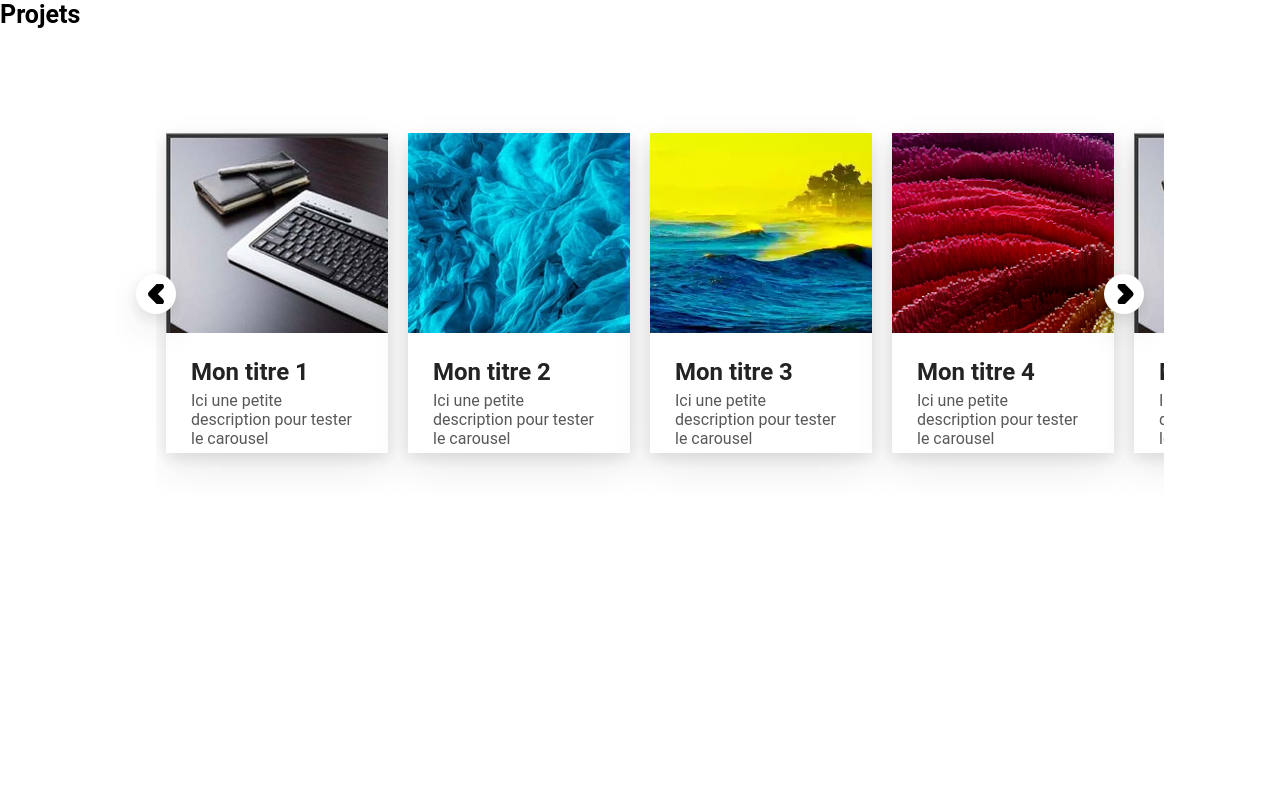
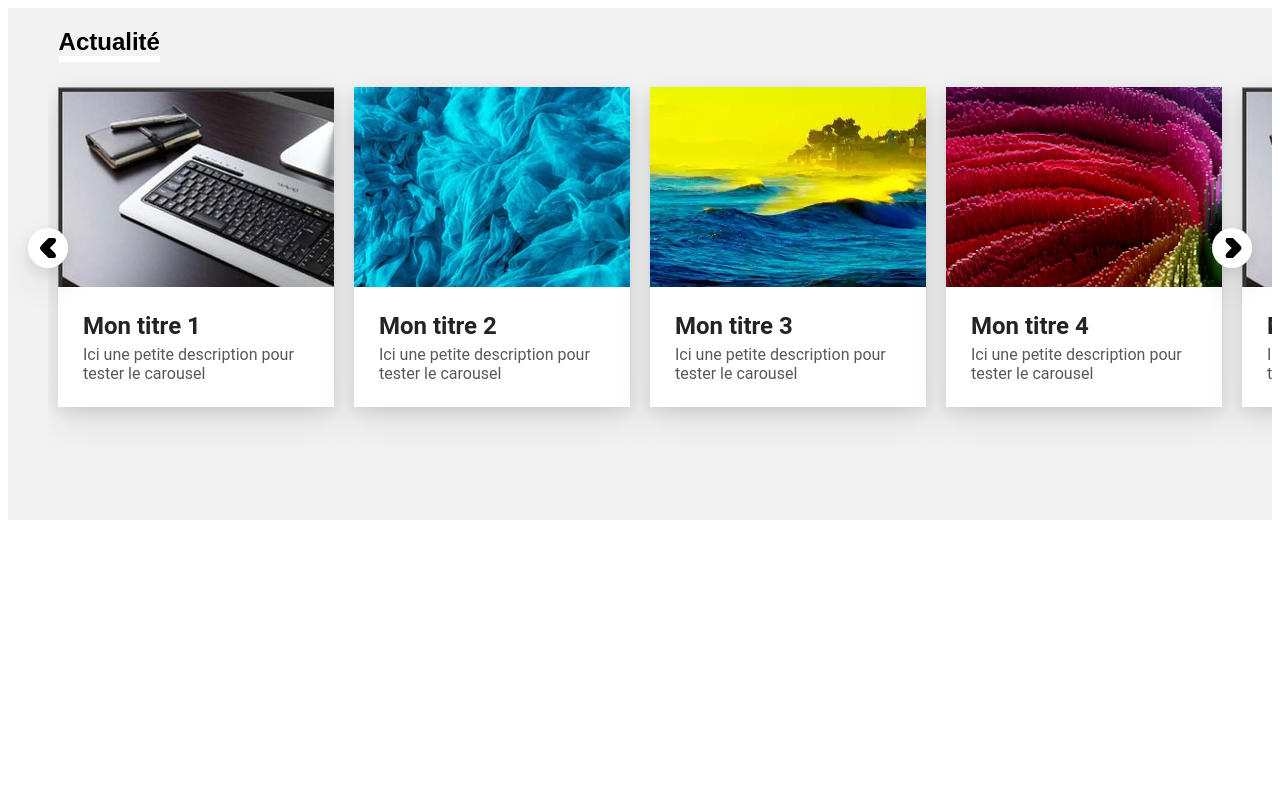
Before and after one commit to Grognard-dev/projethistorique, a PHP site: page /card-actu.php in a window 1280 px wide. Run offline with PHP 8.4, Linux system fonts and the light colour scheme; some libraries are stand-ins or nearby versions.

Commit message:
Modification carrousel actualités

```diff
--- a/card-actu.php
+++ b/card-actu.php
@@ -1,14 +1,15 @@
 <html>
 <head>
   <title>My Now Amazing Webpage</title>
+  <link rel="stylesheet" href="css/color.css">
+  <link rel="stylesheet" href="css/style.css">
 
-  <link rel="stylesheet" href="css/style.css">
 </head>
 <body>
-<div class="container">
-<div class="title">Projets</div>
+  <section class="bloc bg-light">
+    <h2 class="titlebg">Actualité</h2>
+    <div>
       <div id="carousel1">
-
         <div class="item" >
           <div class="item__image" style="background:url(img/photo1.jpg); "></div>
           <div class="item__body">
@@ -148,7 +149,9 @@
           </div>
         </div>
       </div>
+    </div>
 
+  </section>
 
   <script type="text/javascript" src="//code.jquery.com/jquery-1.11.0.min.js"></script>
   <script type="text/javascript" src="//code.jquery.com/jquery-migrate-1.2.1.min.js"></script>
--- a/css/style.css
+++ b/css/style.css
@@ -1,13 +1,9 @@
 /* Font family */
 html {
     font-family: 'Roboto',sans-serif;
-    margin: 0;
-    padding: 0;
+
 }
-body{
-  padding: 0;
-  margin: 0;
-}
+
 h1 {
     font-family: 'Lora',sans-serif;
 }
@@ -16,13 +12,26 @@ h2 {
     font-family: 'Spartan', sans-serif;
 }
 /* Fin Font Family */
-.title {
-  font-size: 25px;
-  color: #000000;
-  font-weight: bold;
-  margin-bottom: 25px;
+
+.bloc {
+    padding-bottom: 2em;
+    position: relative;
 }
 
+.bloc:last-child {
+    padding-bottom: 2em;
+}
+
+.bloc .titlebg {
+    margin-left: 4%;
+    margin-right: 4%;
+    width: -webkit-fit-content;
+    width: -moz-fit-content;
+    width: fit-content;
+    border-bottom: 6px solid #ffffff;
+    font-size: 1.5em;
+    position: absolute;
+}
 .item {
   margin: 40px 10px;
   background-color: #fff;
@@ -74,6 +83,7 @@ h2 {
   transition: transform 0.3s;
   transform: translate3d(0, 0, 0);
   overflow-x: hidden;
+
 }
 
 .carousel__container::after {
@@ -141,8 +151,21 @@ h2 {
   transform: scale(1.4);
 }
 
-@media screen and (min-width: 800px) {
-  .carousel__pagination {
-    display: block;
+
+@media screen and (min-width: 350px) {
+  #carousel1{
+    width: 70%;
   }
 }
+@media screen and (min-width: 800px) {
+  #carousel1{
+    width: 105%;
+    padding: 0;
+  }
+}
+  @media screen and (min-width: 870px) {
+  #carousel1{
+    width: 100%;
+    padding: 40px;
+  }
+  }
--- a/js/carrousel.js
+++ b/js/carrousel.js
@@ -24,7 +24,7 @@ class Carousel {
       navigation: true
     }, options)
     let children = [].slice.call(element.children)
-    this.isMobile = false
+    this.isMobile = true
     this.currentItem = 0
     this.moveCallbacks = []
 
```
Lines whose indentation alone changed are shown as unchanged.
